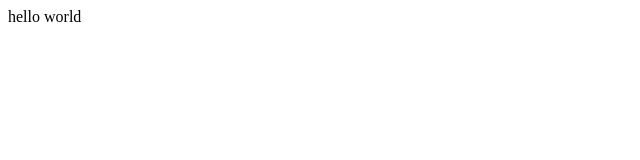
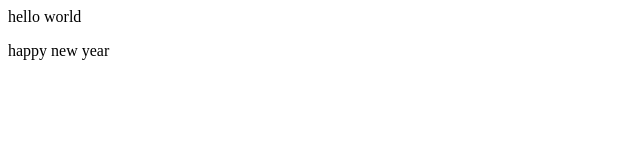
Before and after one commit to ChaCharCharmy/charmaine.sciberras.me, a plain HTML site: page index.html in a window 1280 px wide. Shown: the full height of the page, 0-640 px from the left. Drawn offline with Linux system fonts and the light colour scheme.

Commit message:
Update index.html

```diff
--- a/index.html
+++ b/index.html
@@ -1 +1,2 @@
 <p>hello world</p>
+<p>happy new year</p>
```
